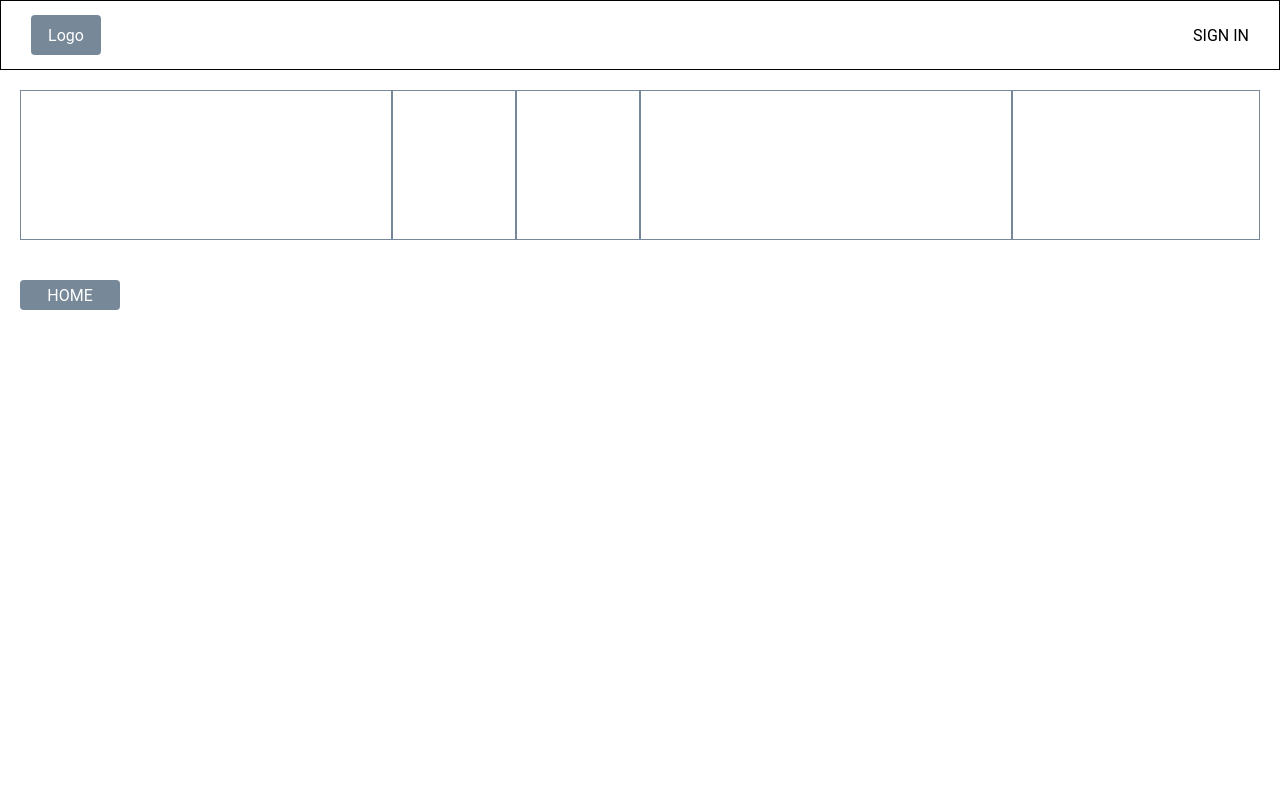
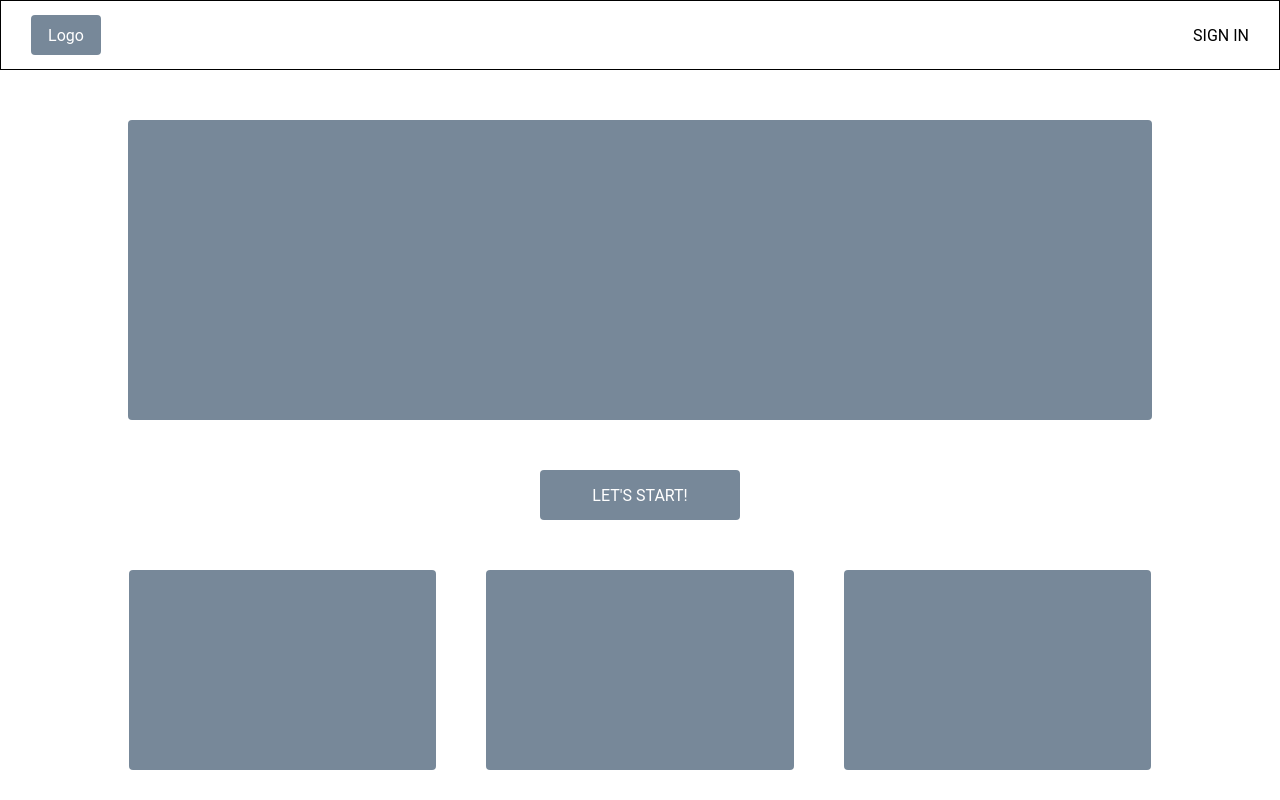
Before and after one commit to Serbin-Executive/Serbin-Executive.github.io, a React (Create React App) app: page / in a window 1280 px wide. Built offline with nearby package versions, Linux system fonts and the light colour scheme.

Commit message:
Added content to Landing page

```diff
--- a/src/components/BlocksSet/style.css
+++ b/src/components/BlocksSet/style.css
@@ -1,12 +1,6 @@
 .blocks-set {
 
 }
-
-/* .blocks-set.grid-container {
-    display: flex;
-    flex-wrap: wrap;
-    justify-content: space-between;
-} */
 
 .blocks-set.flex-row {
     display: flex;
@@ -15,4 +9,5 @@
     overflow-x: auto;
     width: 100%;
     flex-wrap: nowrap;
+    gap: 50px;
 }
--- a/src/pages/Landing/index.tsx
+++ b/src/pages/Landing/index.tsx
@@ -1,52 +1,91 @@
 import { ReactElement } from "react";
+import { setVariants } from "../../components/BlocksSet";
+import { useNavigate } from "react-router-dom";
+import { paths } from "../../router/routes";
 import DefaultLayout from "../../layouts/Default";
 import BlocksSet from "../../components/BlocksSet";
 import Block from "../../components/Block";
-import { setVariants } from "../../components/BlocksSet";
-import { blockTypes } from "../../components/Block";
-import { useNavigate } from "react-router-dom";
-import { paths } from "../../router/routes";
 
-import './style.css'
+import "./style.css";
 const LandingPage = (): ReactElement => {
     const navigate = useNavigate();
 
     return (
         <DefaultLayout>
-            <>
-                {/* <h1>Landing page</h1> */}
+            <div className="landing-content">
+                <Block height="300px" />
+                <div className="link-container">
+                    <Block
+                        width="200px"
+                        height="50px"
+                        onClick={() => navigate(paths.HOME.path)}
+                    >
+                        LET'S START!
+                    </Block>
+                </div>
                 <div className="blocks-set-container">
                     <BlocksSet variant={setVariants.FLEX_ROW}>
                         <>
-                            <Block type={blockTypes.OUTLINED} width="30%" height="150px">
-
-                            </Block>
-                            <Block type={blockTypes.OUTLINED} width="10%" height="150px">
-
-                            </Block>
-                            <Block type={blockTypes.OUTLINED} width="10%" height="150px">
-
-                            </Block>
-                            <Block type={blockTypes.OUTLINED} width="30%" height="150px">
-
-                            </Block>
-                            <Block type={blockTypes.OUTLINED} width="20%" height="150px">
-
-                            </Block>
+                            <Block width="30%" height="200px" />
+                            <Block width="30%" height="200px" />
+                            <Block width="30%" height="200px" />
                         </>
                     </BlocksSet>
                 </div>
-                <div className="link-container">
-                    <Block
-                        width="100px"
-                        height="30px"
-                        onClick={() => navigate(paths.HOME.path)}
-                    >
-                        HOME
-                    </Block>
+                <p>
+                    Lorem ipsum, dolor sit amet consectetur adipisicing elit. Et
+                    error tempore iusto eaque dolore, quo quaerat nam numquam ad
+                    mollitia. Assumenda quia omnis eos soluta dolorum reiciendis
+                    placeat at odit? Perspiciatis modi eveniet, illum eligendi
+                    architecto in distinctio cupiditate reprehenderit,
+                    accusantium nobis nisi provident numquam tempore impedit
+                    voluptatum iusto eum excepturi! Repudiandae cupiditate
+                    blanditiis voluptatem aut quos esse necessitatibus itaque.
+                    Nisi enim inventore saepe expedita debitis, facilis
+                    architecto ipsa perspiciatis ex nulla dolores illo. Commodi
+                    quidem nam laudantium qui rerum modi quis harum. Enim
+                    blanditiis assumenda, quis qui quo eius! Magnam ullam quam
+                    incidunt earum. Autem, id nisi? Expedita officia tempore
+                    natus enim aut neque a ad dignissimos quas velit omnis
+                    incidunt ea sint, numquam corporis ex iure molestiae fugiat?
+                    Esse ex quaerat dicta! Obcaecati amet eaque, libero
+                    voluptate rerum temporibus sed nisi incidunt non repudiandae
+                    vitae sapiente voluptates totam alias dolorum qui a iure
+                    distinctio reprehenderit nesciunt nobis maxime.
+                </p>
+                <Block height="300px" />
+                <div className="blocks-set-container">
+                    <BlocksSet variant={setVariants.FLEX_ROW}>
+                        <>
+                            <Block width="30%" height="200px" />
+                            <Block width="30%" height="200px" />
+                            <Block width="30%" height="200px" />
+                        </>
+                    </BlocksSet>
                 </div>
-            </>
-
+                <p>
+                    Lorem ipsum, dolor sit amet consectetur adipisicing elit. Et
+                    error tempore iusto eaque dolore, quo quaerat nam numquam ad
+                    mollitia. Assumenda quia omnis eos soluta dolorum reiciendis
+                    placeat at odit? Perspiciatis modi eveniet, illum eligendi
+                    architecto in distinctio cupiditate reprehenderit,
+                    accusantium nobis nisi provident numquam tempore impedit
+                    voluptatum iusto eum excepturi! Repudiandae cupiditate
+                    blanditiis voluptatem aut quos esse necessitatibus itaque.
+                    Nisi enim inventore saepe expedita debitis, facilis
+                    architecto ipsa perspiciatis ex nulla dolores illo. Commodi
+                    quidem nam laudantium qui rerum modi quis harum. Enim
+                    blanditiis assumenda, quis qui quo eius! Magnam ullam quam
+                    incidunt earum. Autem, id nisi? Expedita officia tempore
+                    natus enim aut neque a ad dignissimos quas velit omnis
+                    incidunt ea sint, numquam corporis ex iure molestiae fugiat?
+                    Esse ex quaerat dicta! Obcaecati amet eaque, libero
+                    voluptate rerum temporibus sed nisi incidunt non repudiandae
+                    vitae sapiente voluptates totam alias dolorum qui a iure
+                    distinctio reprehenderit nesciunt nobis maxime.
+                </p>
+                <Block height="300px" />
+            </div>
         </DefaultLayout>
     );
 };
--- a/src/pages/Landing/style.css
+++ b/src/pages/Landing/style.css
@@ -1,8 +1,15 @@
-.blocks-set-container {
-    padding: 20px;
+.landing-content{
+    display: flex;
+    flex-direction: column;
+    gap: 50px;
+    padding: 50px 10vw;
+    height: 100%;
+    overflow: auto;
 }
 
 /* temp */
 .link-container {
-    padding: 20px;
+    display: flex;
+    align-items: center;
+    justify-content: center;
 }
```
